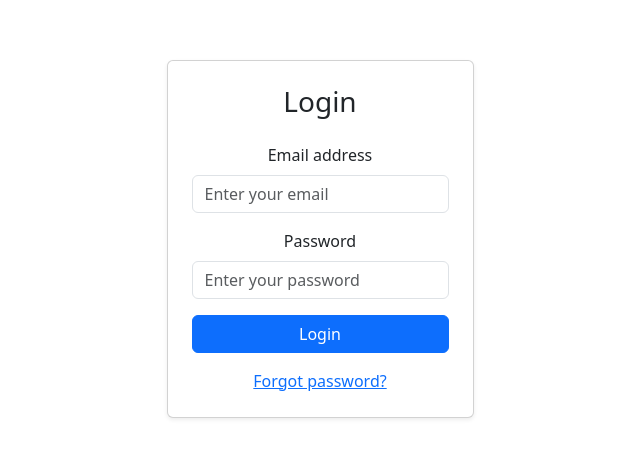
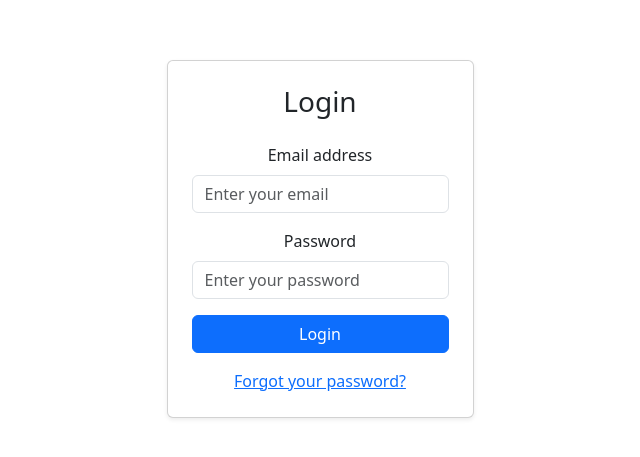
Before and after one commit to meriendaa/Frontend, a Vue app: page /login in a window 1280 px wide. Shown: the part 193-650 px from the top of the page, without its empty margins (320-960 px from the left). Built offline with nearby package versions, Linux system fonts and the light colour scheme.

Commit message:
tittle and icon modified

```diff
--- a/index.html
+++ b/index.html
@@ -2,9 +2,9 @@
 <html lang="en">
   <head>
     <meta charset="UTF-8" />
-    <link rel="icon" type="image/svg+xml" href="/vite.svg" />
+    <link rel="icon" type="image/svg+xml" href="/src/images/Icon.svg" />
     <meta name="viewport" content="width=device-width, initial-scale=1.0" />
-    <title>Vite + Vue</title>
+    <title>Trascendence</title>
   </head>
   <body>
     <div id="app"></div>
--- a/src/components/Login.vue
+++ b/src/components/Login.vue
@@ -1,23 +1,32 @@
 <template>
 	<div class="container d-flex justify-content-center align-items-center vh-100">
-    <div class="card p-4 shadow-sm" style="max-width: 400px; width: 100%;">
+        <div class="card p-4 shadow-sm" style="max-width: 400px; width: 100%;">
         <h3 class="text-center mb-4">Login</h3>
-        <form>
             <div class="mb-3">
                 <label for="email" class="form-label">Email address</label>
-                <input type="email" class="form-control" id="email" placeholder="Enter your email">
+                <input v-model="mail" type="email" class="form-control" id="email" placeholder="Enter your email">
             </div>
             <div class="mb-3">
                 <label for="password" class="form-label">Password</label>
-                <input type="password" class="form-control" id="password" placeholder="Enter your password">
+                <input v-model="psw" type="password" class="form-control" id="password" placeholder="Enter your password">
             </div>
-            <button type="submit" class="btn btn-primary w-100">Login</button>
+            <button @click="test" type="submit" class="btn btn-primary w-100">Login</button>
             <div class="mt-3 text-center">
-                <a href="#">Forgot password?</a>
+                <router-link to="/about">Forgot your password?</router-link>
             </div>
-        </form>
 
+        </div>
     </div>
-</div>
 
 </template>
+<script setup>
+    import { ref } from 'vue';
+    const mail = ref();
+    const psw = ref();
+    function test()
+    {
+        console.log(mail.value);
+        console.log(psw.value);
+    }
+
+</script>
```
Also changed, not shown: src/images/Icon.svg (added).
